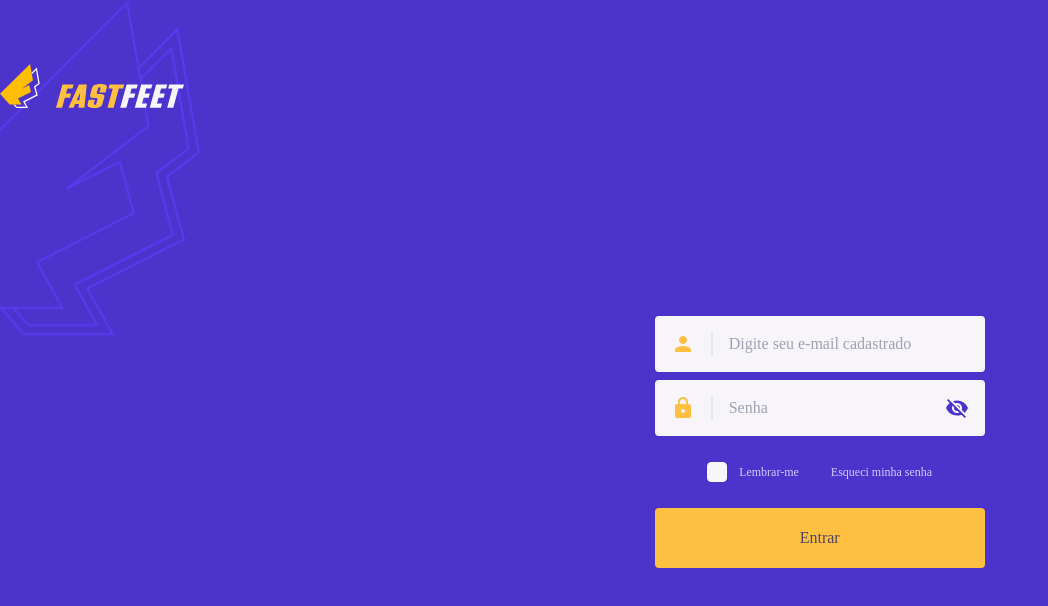
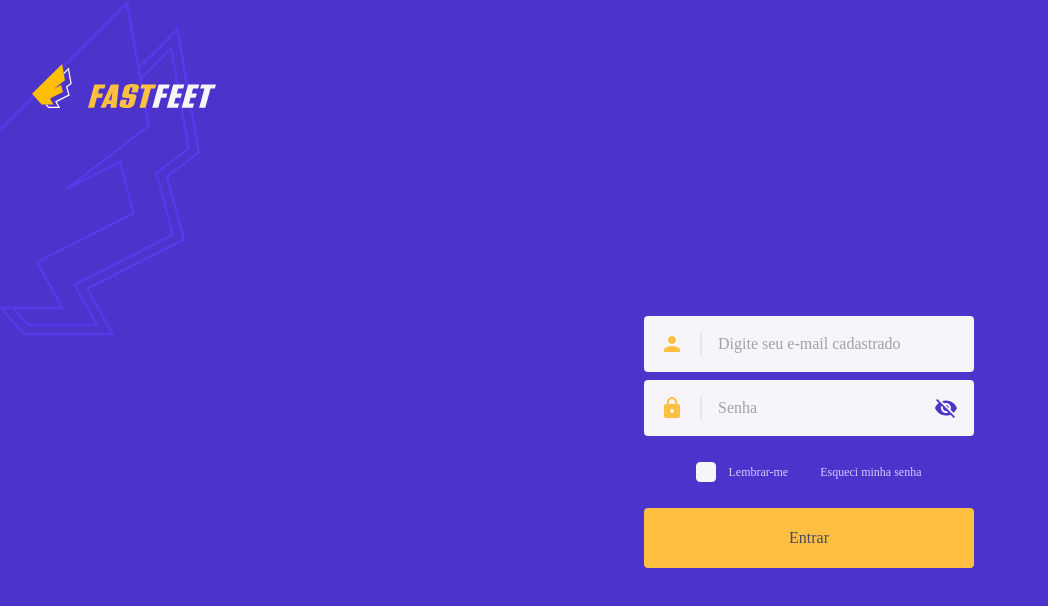
Before and after one commit to felipe-mlopes/fast-feet-, a Next.js app: page /admin/login in a window 1280 px wide. Shown: the top 606 px of the page, without its empty margins (0-1048 px from the left). Built offline with nearby package versions, Linux system fonts and the light colour scheme; no server answers.

Commit message:
refactor: add div padding left and right styles

```diff
--- a/src/app/(admin)/layout.tsx
+++ b/src/app/(admin)/layout.tsx
@@ -5,7 +5,7 @@ import { Cover } from "@/components/global/cover";
 
 export default function AdminLayout({ children }: { children: ReactNode }) {
   return (
-    <div className="flex flex-col items-center gap-12 pt-4 md:grid md:grid-col-2 md:grid-row-3 md:justify-normal md:max-h-[860px]">
+    <div className="flex flex-col items-center gap-12 pt-4 px-8 md:grid md:grid-col-2 md:grid-row-3 md:justify-normal md:max-h-[860px]">
       <Header />
       <Cover />
       {children}
```
